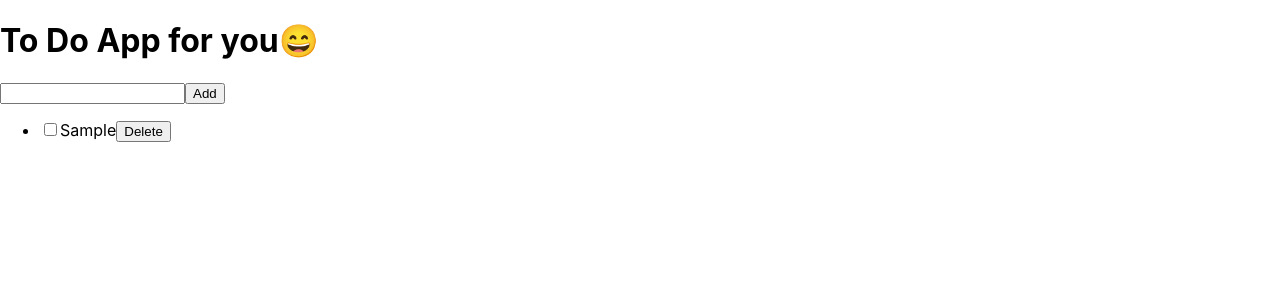
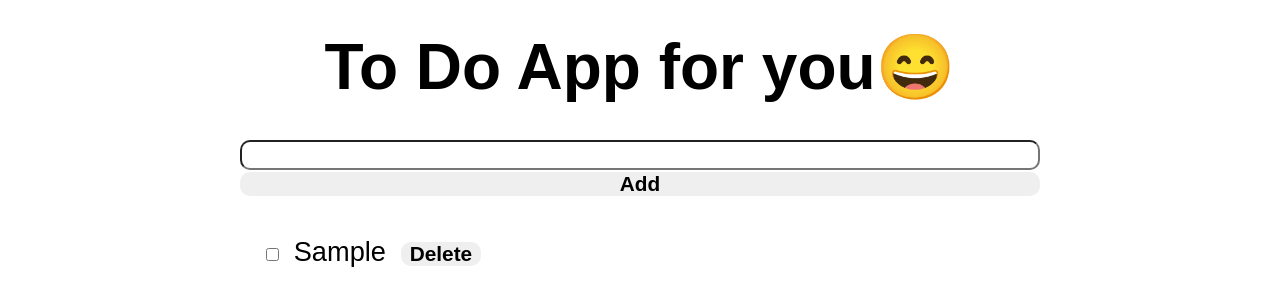
Before and after one commit to Majzerek/ToDo, a React (Create React App) app in the folder todolist/: page / in a window 1280 px wide. Both pictures are taken after typing "Sample" into the empty fields and a click on the button "Add". Shown: the top 306 px of the page. Built offline with nearby package versions, Linux system fonts and the light colour scheme.

Commit message:
some css for desktop

```diff
--- a/todolist/src/App.js
+++ b/todolist/src/App.js
@@ -34,14 +34,14 @@ export default function App() {
 
       <div className='todo__list'>
         <div className='todo__list--container'>
-          <ul>
+          <ul className='todo__list--order'>
             {!newList.length && "No new Task"}
             {newList.map(task =>
-              <li key={task.id}>
+              <li className='todo__list--element' key={task.id}>
                 <label>
                   <input type='checkbox' onChange={() => handleToggle(task.id)} />
-                  <span className='task' style={task.complete ? { color: 'grey' } : {}}>{task.task}</span>
-                  <button onClick={() => handleDelete(task.id)}>Delete</button>
+                  <span className='task' style={task.complete ? { color: 'grey', textDecoration: 'line-through' } : {}}>{task.task}</span>
+                  <button className='btn btn-delete'onClick={() => handleDelete(task.id)}>Delete</button>
                 </label>
               </li>)}
           </ul>
@@ -53,13 +53,13 @@ export default function App() {
 
 function Title({ onSubmit, onNewTask, onTask }) {
   return (
-    <div className="ToDo">
+    <div className="todo">
       <h1>To Do App for you😄</h1>
       <form className='todo__form' onSubmit={onSubmit}>
         <label>
           <input type='text' value={onTask} onChange={(e) => onNewTask(e.target.value)} />
         </label>
-        <button type='submit'>Add</button>
+        <button className='btn btn-submit'type='submit'>Add</button>
       </form>
     </div>)
 }
--- a/todolist/src/index.css
+++ b/todolist/src/index.css
@@ -1,13 +1,88 @@
+*{
+  margin: 0;
+  padding: 0;
+  box-sizing: border-box;
+}
+:root {
+  --main-bg-color: ;
+  --second-bg-color: ;
+  --title-sizing: 2rem ;
+  --list-sizing: 1.7rem;
+  --btn-text-sizing: 1.3rem
+}
 body {
-  margin: 0;
-  font-family: -apple-system, BlinkMacSystemFont, 'Segoe UI', 'Roboto', 'Oxygen',
-    'Ubuntu', 'Cantarell', 'Fira Sans', 'Droid Sans', 'Helvetica Neue',
-    sans-serif;
-  -webkit-font-smoothing: antialiased;
-  -moz-osx-font-smoothing: grayscale;
+  font-family: Arial, "Helvetica Neue", Helvetica, sans-serif;
+  height: 100vh;
+  max-width: 800px;
+  margin: 0 auto;
 }
 
-code {
-  font-family: source-code-pro, Menlo, Monaco, Consolas, 'Courier New',
-    monospace;
+.todo {
+  margin-top: 30px;
+  font-size: var(--title-sizing);
+  text-align: center;
 }
+.todo__form{
+  margin-top: 30px;
+  display: flex;
+  flex-direction: column;
+
+}
+.todo__list {
+  font-size: var(--list-sizing);
+  margin: 0 auto;
+
+}
+.todo__form input {
+  font-size: var(--list-sizing);
+  width: 100%;
+  height: 30px;
+  line-height: 30px;
+  text-align: center;
+  border-radius: 10px;
+}
+.todo__form input:focus-visible{
+  background-color: royalblue;
+  color: #fff
+}
+.todo__list--container{
+  width: 100%;
+  height: 90%;
+  margin: 30px auto;
+  text-align: center;
+}
+.todo__list--order {
+  display: grid;
+  grid-template-columns: 1fr 1fr 1fr;
+}
+.todo__list--order input {
+  margin-right: 15px;
+}
+.todo__list--element {
+  display: flex;
+  list-style: none;
+  justify-content: space-around;
+  padding: 10px;
+}
+.task {
+  width: 50%;
+  margin: 0 auto;
+}
+
+
+.btn {
+  font-size: var(--btn-text-sizing);
+  font-weight: bold;
+  border-radius: 10px;
+  border: none;
+  cursor: pointer;
+transition: .1s linear;
+}
+.btn:hover {
+  background-color:grey;
+}
+
+.btn-delete {
+  margin-left: 15px;
+  width: 80px;
+}
```
